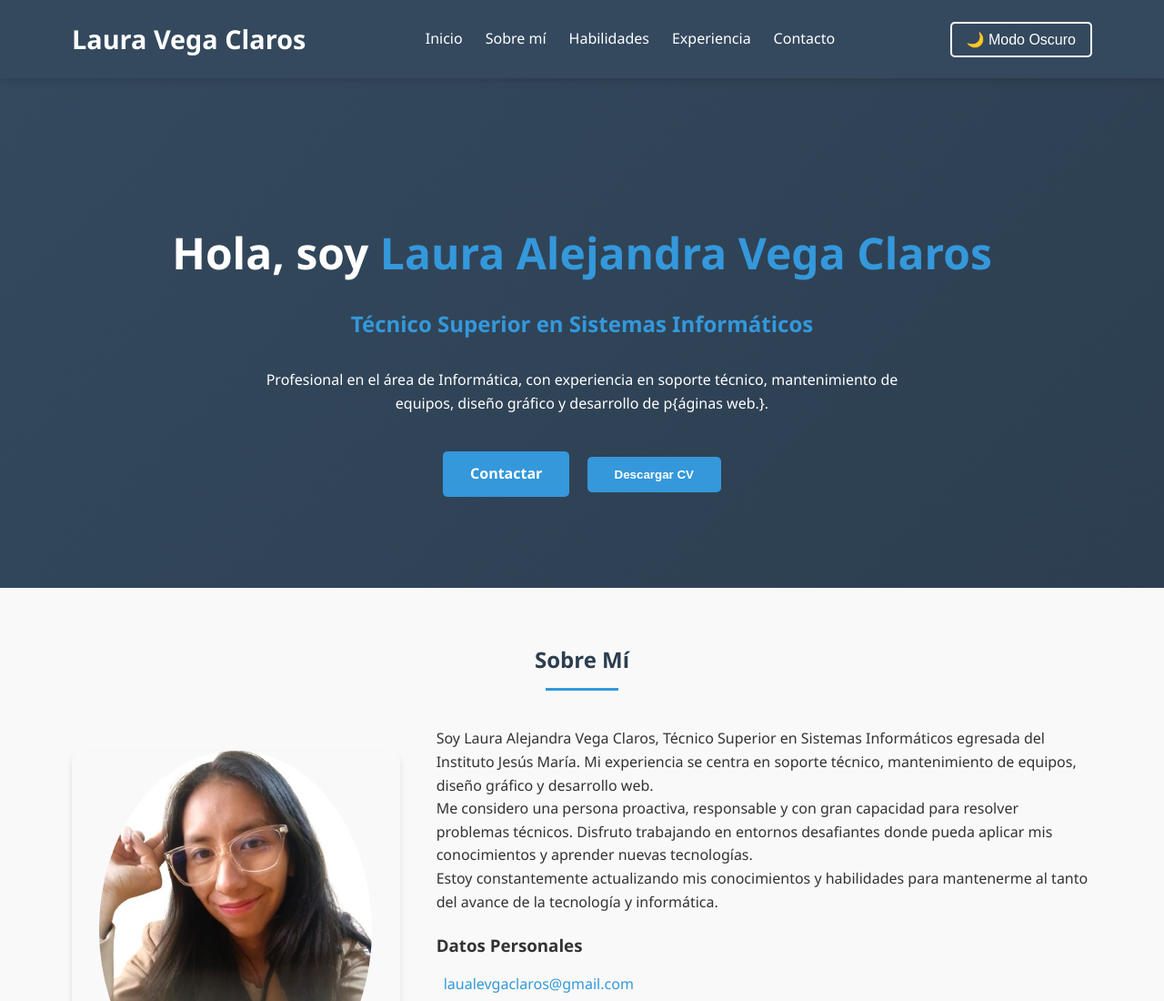
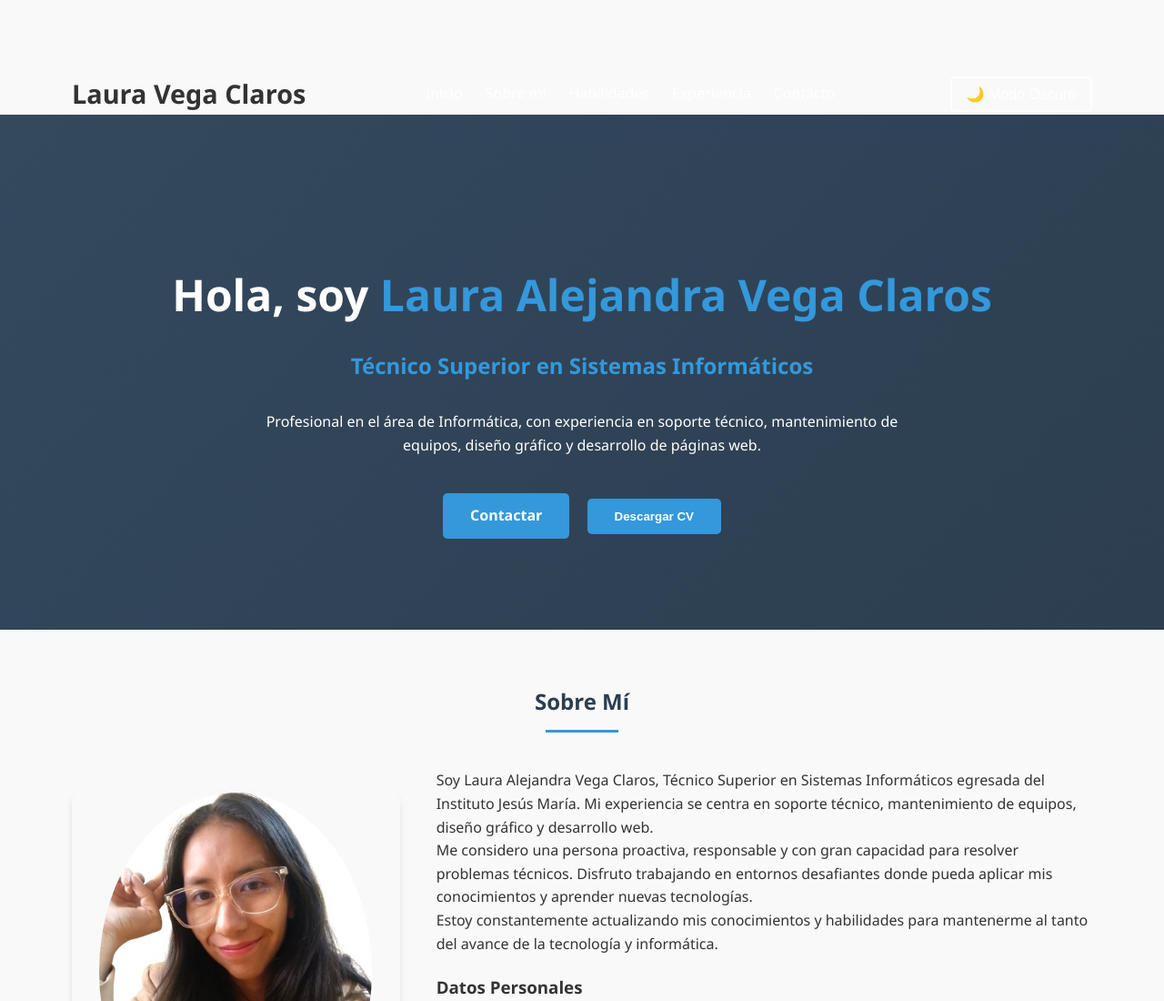
Before and after one commit to lauravegaclaros/blog, a plain HTML site: page index.html in a window 1280 px wide. Shown: the top 1100 px of the page at 91% size. Drawn offline with Linux system fonts and the light colour scheme.

Commit message:
Prueba 2

```diff
--- a/index.html
+++ b/index.html
@@ -5,11 +5,11 @@
   <meta name="viewport" content="width=device-width, initial-scale=1.0">
   <title>Currículum Vitae - Laura Alejandra Vega Claros</title>
    <link rel="stylesheet" href="style.css">
-   <link rel="https://cdnjs.cloudflare.com/ajax/libs/font-awesome/6.4.0/css/all.min.css">
+<!-- <link rel="https://cdnjs.cloudflare.com/ajax/libs/font-awesome/6.4.0/css/all.min.css"> -->
 </head>
 <body data-theme="light">
   <!-- ENCABEZADO CON NAVEGACIÓN -->
-  <header class="header" role="banner">
+  <!-- <header class="header" role="banner"> -->
     <div class="container header__container">
       <div class="header__logo" aria-label="Logo con el nombre">Laura Vega Claros</div>
       <nav class="header__nav" role="navigation" aria-label="Navegación principal">
@@ -35,7 +35,7 @@
     <div class="container">
       <h1 id="hero-heading" class="hero__title">Hola, soy <span style="color: var(--color-secondary);">Laura Alejandra Vega Claros</span></h1>
       <h2 class="hero__subtitle">Técnico Superior en Sistemas Informáticos</h2>
-      <p class="hero__text">Profesional en el área de Informática, con experiencia en soporte técnico, mantenimiento de equipos, diseño gráfico y desarrollo de p{áginas web.}.</p>
+      <p class="hero__text">Profesional en el área de Informática, con experiencia en soporte técnico, mantenimiento de equipos, diseño gráfico y desarrollo de páginas web.</p>
       <a href="#contacto" class="btn">Contactar</a>
       <button id="btnDownload" class="btn" style="margin-left: 15px;">Descargar CV</button>
     </div>
```
